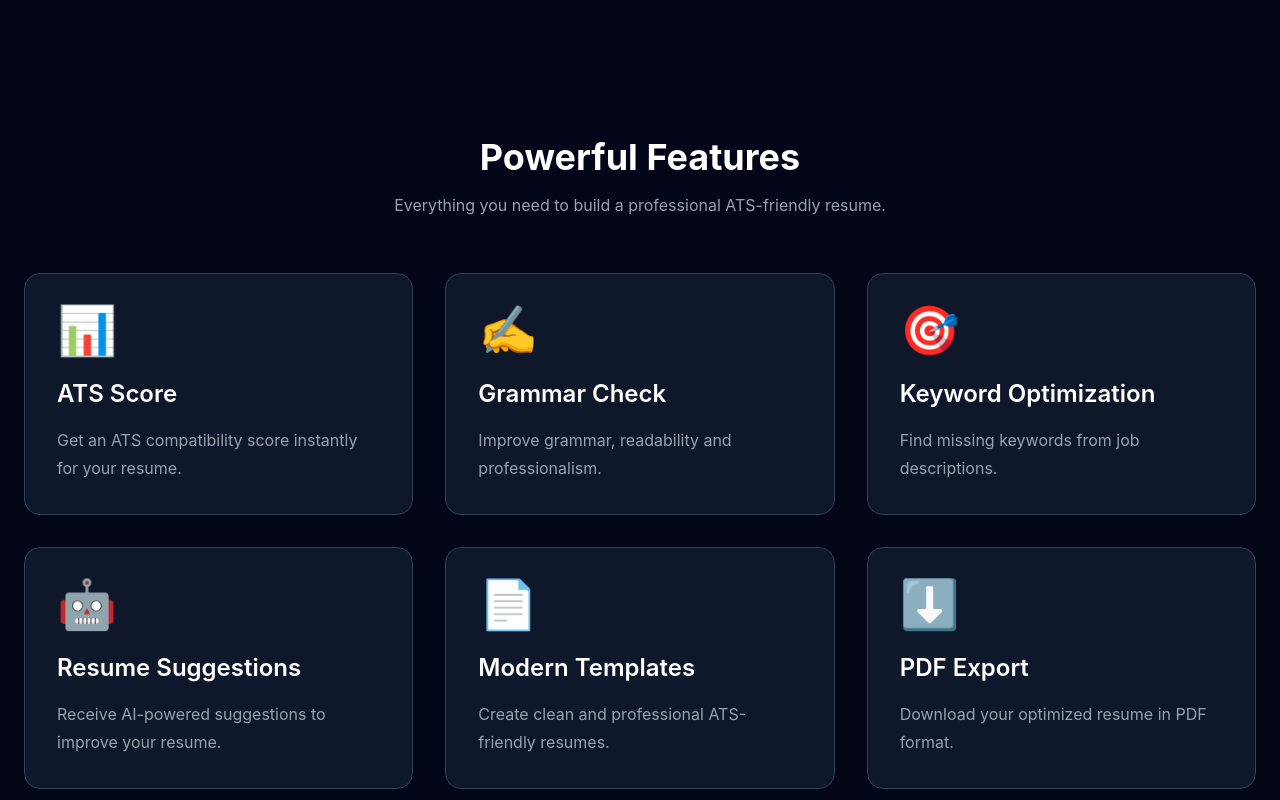
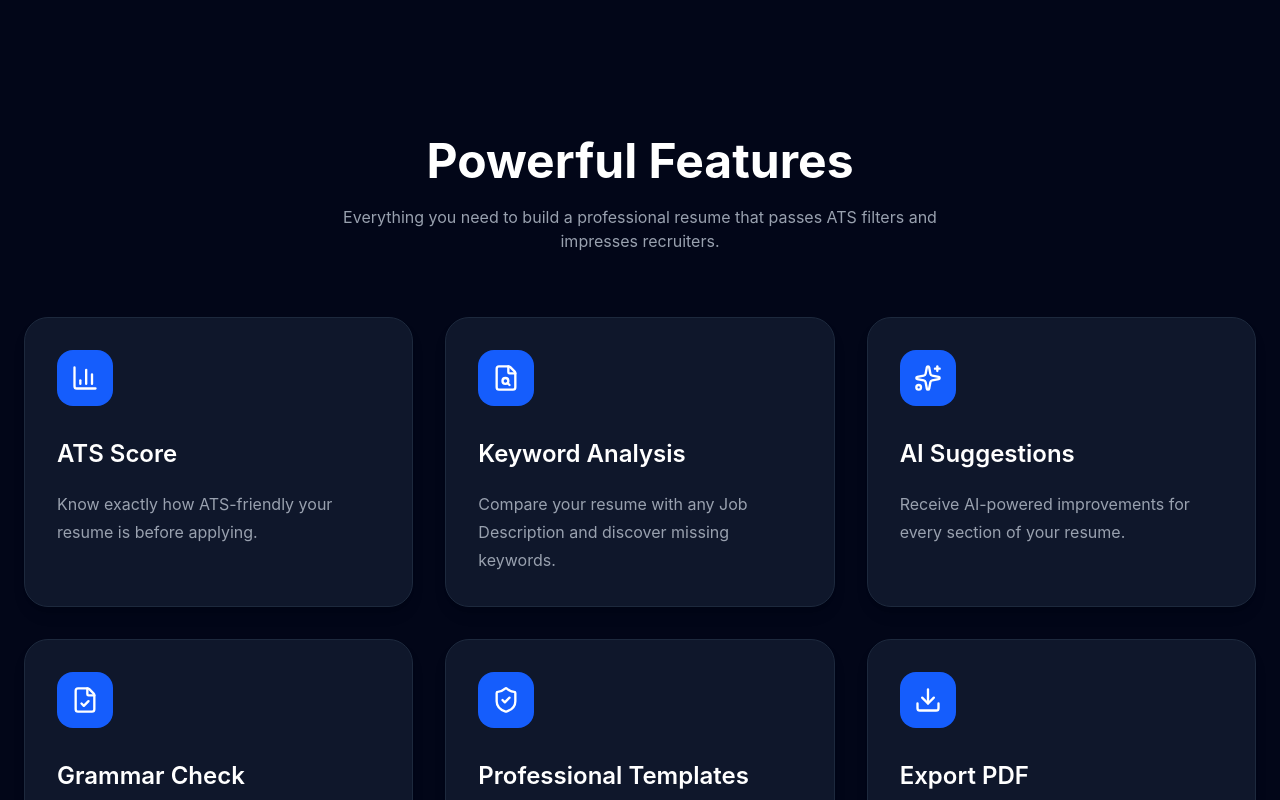
Before and after one commit to praveenyadav3791/ResumeIQ-AI, a React (Vite) app in the folder frontend/: page / in a window 1280 px wide. Shown: the part 900-1700 px from the top of the page. Built offline with nearby package versions, Linux system fonts and the light colour scheme.

Commit message:
feat: redesign features section

```diff
--- a/frontend/src/components/Features.tsx
+++ b/frontend/src/components/Features.tsx
@@ -1,64 +1,104 @@
-function Features() {
+import { motion } from "framer-motion";
+import {
+  BarChart3,
+  FileSearch,
+  Sparkles,
+  FileCheck,
+  ShieldCheck,
+  Download,
+} from "lucide-react";
+
 const features = [
   {
+    icon: BarChart3,
     title: "ATS Score",
-      description: "Get an ATS compatibility score instantly for your resume.",
-      icon: "📊",
+    description:
+      "Know exactly how ATS-friendly your resume is before applying.",
   },
   {
-      title: "Grammar Check",
-      description: "Improve grammar, readability and professionalism.",
-      icon: "✍️",
+    icon: FileSearch,
+    title: "Keyword Analysis",
+    description:
+      "Compare your resume with any Job Description and discover missing keywords.",
   },
   {
-      title: "Keyword Optimization",
-      description: "Find missing keywords from job descriptions.",
-      icon: "🎯",
+    icon: Sparkles,
+    title: "AI Suggestions",
+    description:
+      "Receive AI-powered improvements for every section of your resume.",
   },
   {
-      title: "Resume Suggestions",
-      description: "Receive AI-powered suggestions to improve your resume.",
-      icon: "🤖",
+    icon: FileCheck,
+    title: "Grammar Check",
+    description:
+      "Fix grammar mistakes and improve readability instantly.",
   },
   {
-      title: "Modern Templates",
-      description: "Create clean and professional ATS-friendly resumes.",
-      icon: "📄",
+    icon: ShieldCheck,
+    title: "Professional Templates",
+    description:
+      "Create clean, ATS-friendly resumes used by professionals.",
   },
   {
-      title: "PDF Export",
-      description: "Download your optimized resume in PDF format.",
-      icon: "⬇️",
+    icon: Download,
+    title: "Export PDF",
+    description:
+      "Download your optimized resume in one click.",
   },
 ];
 
+function Features() {
   return (
-    <section className="py-24 px-6">
-      <h2 className="text-4xl font-bold text-center mb-4">
+    <section className="max-w-7xl mx-auto px-6 py-24">
+
+      <motion.div
+        initial={{ opacity: 0 }}
+        whileInView={{ opacity: 1 }}
+        transition={{ duration: 0.8 }}
+      >
+        <h2 className="text-5xl font-bold text-center">
           Powerful Features
         </h2>
 
-      <p className="text-center text-gray-400 mb-14">
-        Everything you need to build a professional ATS-friendly resume.
+        <p className="text-center text-gray-400 mt-5 max-w-2xl mx-auto">
+          Everything you need to build a professional resume that passes ATS
+          filters and impresses recruiters.
         </p>
+      </motion.div>
 
-      <div className="grid gap-8 md:grid-cols-2 lg:grid-cols-3 max-w-7xl mx-auto">
-        {features.map((feature) => (
-          <div
-            key={feature.title}
-            className="bg-slate-900 border border-slate-700 rounded-2xl p-8 hover:border-blue-500 transition duration-300"
+      <div className="grid md:grid-cols-2 lg:grid-cols-3 gap-8 mt-16">
+
+        {features.map((feature, index) => {
+          const Icon = feature.icon;
+
+          return (
+            <motion.div
+              key={index}
+              whileHover={{
+                y: -8,
+                scale: 1.02,
+              }}
+              transition={{
+                duration: 0.25,
+              }}
+              className="rounded-3xl border border-slate-800 bg-slate-900 p-8 hover:border-blue-500 transition-all shadow-lg"
             >
-            <div className="text-5xl mb-6">{feature.icon}</div>
+              <div className="h-14 w-14 rounded-2xl bg-blue-600 flex items-center justify-center">
 
-            <h3 className="text-2xl font-semibold mb-4">
+                <Icon size={28} />
+
+              </div>
+
+              <h3 className="text-2xl font-semibold mt-8">
                 {feature.title}
               </h3>
 
-            <p className="text-gray-400 leading-7">
+              <p className="text-gray-400 mt-5 leading-7">
                 {feature.description}
               </p>
-          </div>
-        ))}
+            </motion.div>
+          );
+        })}
       </div>
     </section>
   );
```
Lines whose indentation alone changed are shown as unchanged.
